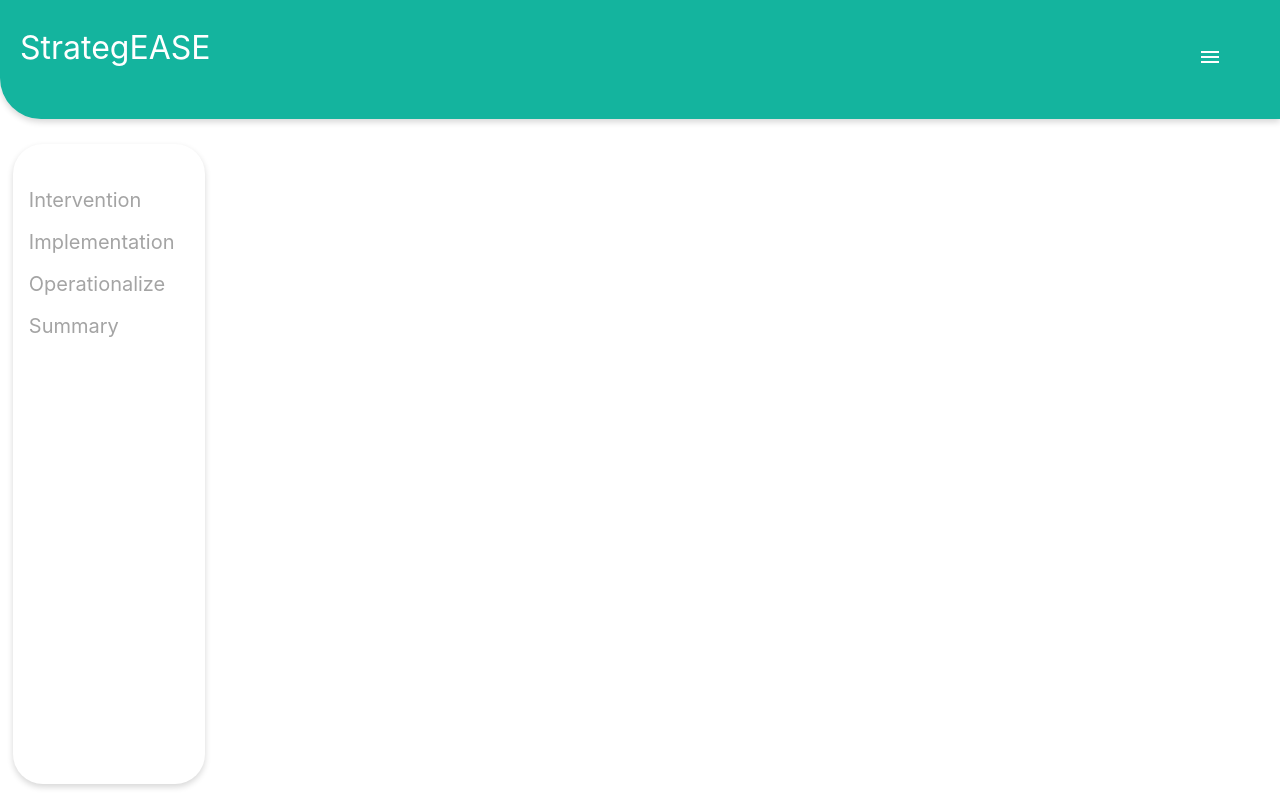
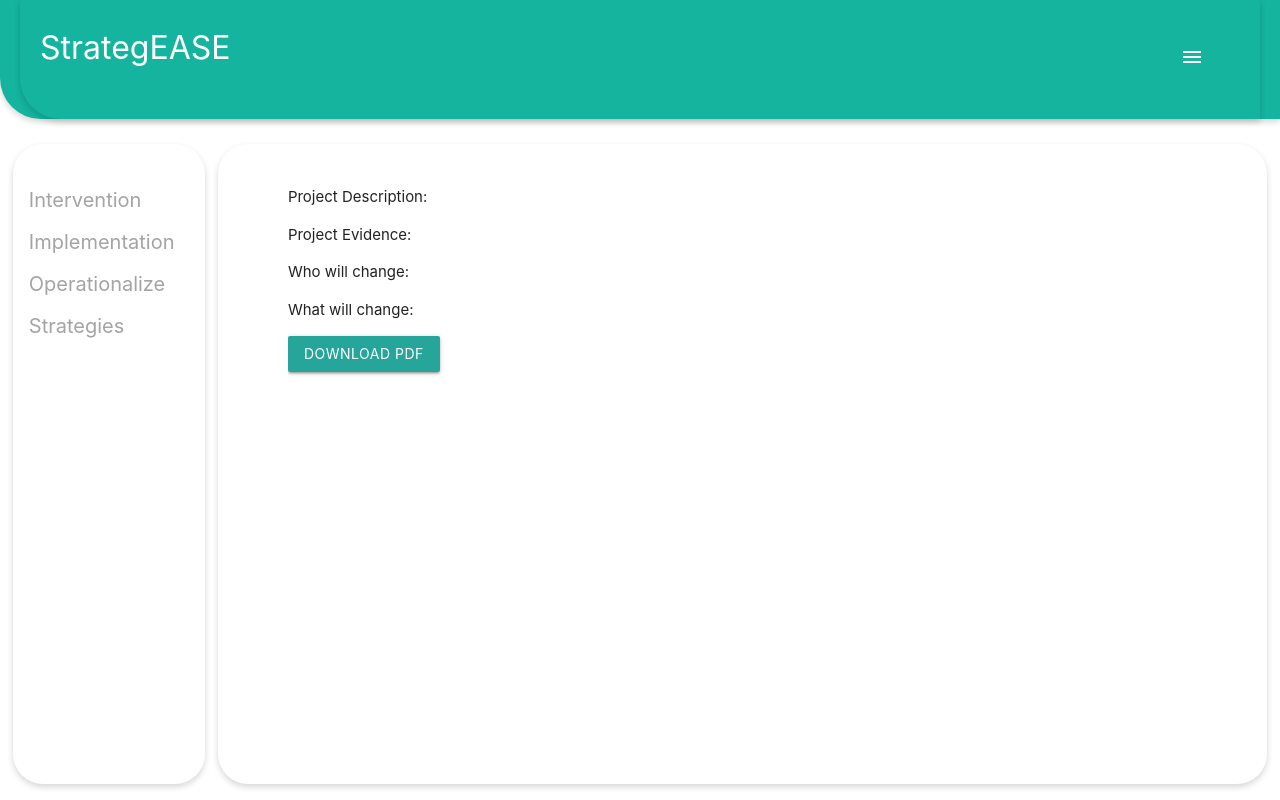
Before and after one commit to MarcoJrBiundo/StrategEASE, a Vue app: page /#/summary in a window 1280 px wide. Built offline with nearby package versions, Linux system fonts and the light colour scheme.

Commit message:
PDF view started

```diff
--- a/src/components/Navbar.vue
+++ b/src/components/Navbar.vue
@@ -48,7 +48,10 @@
           </li>
         </ul>
       </li>
-      <li><a href="#summary">Summary</a></li>
+      <li>
+        <router-link :to="{ name: 'Summary' }" >
+              Strategies
+            </router-link></li>
     </ul>
   </div>
 </template>
--- a/src/components/Summary.vue
+++ b/src/components/Summary.vue
@@ -1,32 +1,28 @@
 <template>
   <div class="indexclass">
-    <CommonMainPage :title="title" :text="text" :links="links"></CommonMainPage>
     <div class="content">
       <div class="inputs">
-        <label for="case">Case:</label>
-        <input type="text" name="case" v-model="caseObject.name" />
-        <label for="case">Describe the intervention you are implmenting:</label>
-        <input type="text" name="case" v-model="caseObject.description" />
-        <label for="case"
-          >Describe the evidence supporting the intervention:</label
-        >
-        <input type="text" name="case" v-model="caseObject.evidence" />
+        <div ref='content'>
+          <h1>{{this.caseObject.case.name}}</h1>
+          <p>Project Description: {{this.caseObject.case.description}}</p>
+          <p>Project Evidence: {{this.caseObject.case.evidence}}</p>
+           <p>Who will change: {{this.caseObject.case.actors[0].name}}</p>
+           <p>What will change: {{this.caseObject.case.actors[0].behaviour[0].description}}</p>
+        </div>
+           <button class="btn" @click="downloadPDF">Download PDF</button>
       </div>
     </div>
-    <BottomBar :caseObject="caseObject"></BottomBar>
+
   </div>
 </template>
 
 <script>
 import db from "@/firebase/init";
-import CommonMainPage from "./CommonMainPage";
-import BottomBar from "./BottomBar";
+import jsPDF from 'jspdf';
 
 export default {
   name: "Summary",
   components: {
-    CommonMainPage,
-    BottomBar,
   },
   props: {
     caseObject: {
@@ -35,37 +31,54 @@ export default {
   },
   data() {
     return {
-      title: "Defining the Intervention",
+      title: "Summary",
       text:
-        "The “intervention” includes: \n1) what you are implementing -  the practice, procedure, policy or program, and: \n2) how you are implementing -  the strategies you are using to implement that practice, procedure, policy or program. ",
+        "This is the Summary Page ",
       links: [
         { link: "www.google.com", display: "www.habits.com" },
         { link: "www.google.com", display: "www.breakinghabits.org" },
         { link: "www.google.com", display: "www.implement.com" },
       ],
     };
+  },  created(){
+
+    console.log(this.caseObject)
+
   },
   methods: {
-    next: function () {
-      // console.log(this.caseObject);
-      if (
-        this.caseObject.name &&
-        this.caseObject.description &&
-        this.caseObject.evidence &&
-        this.caseObject.name.length > 0 &&
-        this.caseObject.description.length > 0 &&
-        this.caseObject.evidence.length > 0
-      ) {
-        alert("valid");
-        this.$router.push({ path: "dti-whowillchange" });
-      } else {
-        alert("invalid");
-      }
-    },
-    validate: function () {},
+
+    downloadPDF(){
+      const doc = new jsPDF()
+
+      const html = this.$refs.content.innerHTML
+
+      doc.fromHTML(html,15,15,{
+        width: 150
+      })
+
+
+      doc.save("output.pdf")
+
+    }
+
   },
 };
 </script>
 
 <!-- Add "scoped" attribute to limit CSS to this component only -->
-<style></style>
+<style>
+.navbar {
+    padding: 0 20px;
+     top: 0px;
+    left: 0px;
+    width: 100%;
+    height: 119px;
+    background: #14B49E 0% 0% no-repeat padding-box;
+    box-shadow: 0px 3px 6px #00000029;
+    border-radius: 0px 0px 0px 41px;
+    opacity: 1;
+}
+
+
+
+</style>
--- a/src/router/index.js
+++ b/src/router/index.js
@@ -7,6 +7,7 @@ import DTIwhowillchange from "@/components/DTIwhowillchange";
 import SISbehaviours from "@/components/SISbehaviours";
 import SISdomains from "@/components/SISdomains";
 import OSStrategy from "@/components/OSStrategy";
+import Summary from "@/components/Summary"
 
 //our main json object containing everything
 var dbObject;
@@ -53,11 +54,18 @@ export default new Router({
       component: SISdomains,
       props: { caseObject: caseObject, map: strategyMap },
     },
+
     {
       path: "/os-strategy",
       name: "OSStrategy",
       component: OSStrategy,
       props: { map: strategyMap, caseObject: caseObject },
+    },
+    {
+      path: "/summary",
+      name: "Summary",
+      component: Summary,
+      props: { caseObject: caseObject, map: strategyMap },
     },
 
   ],
```
